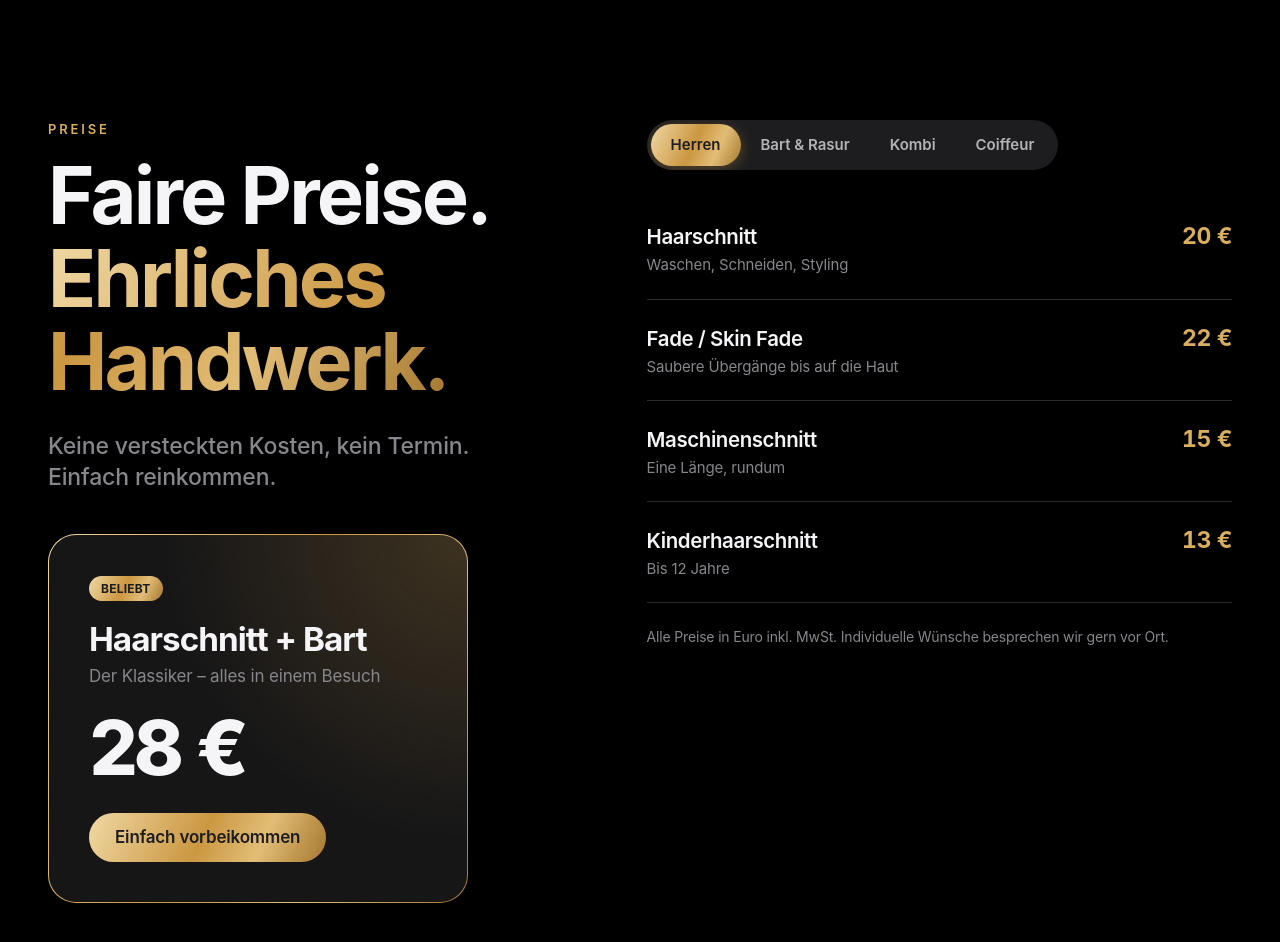
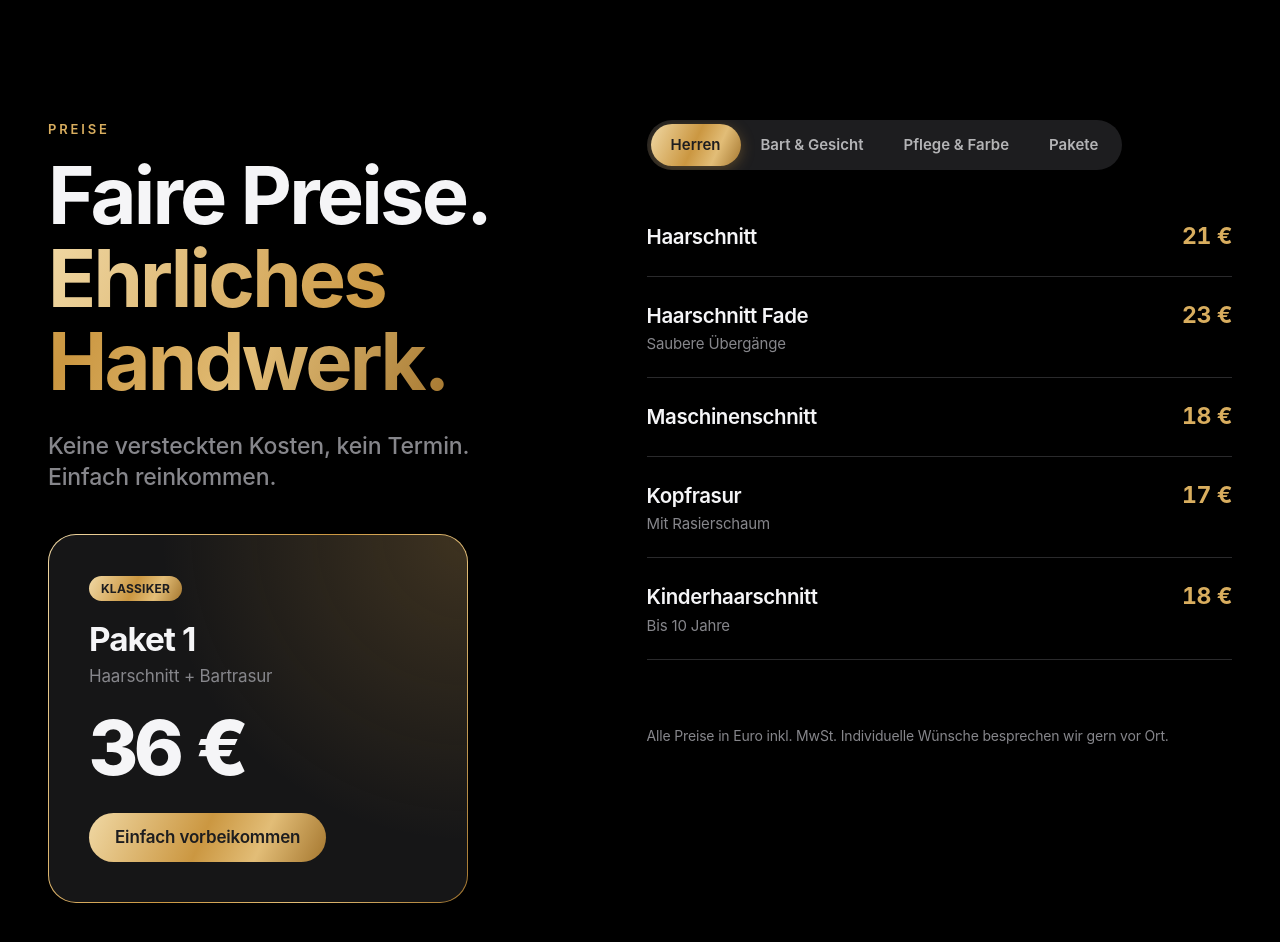
Before and after one commit to Muecahitbyr/MrMemo, a website built with Vite: page index.html in a window 1280 px wide. Shown: the part 5900-6842 px from the top of the page. Built offline with nearby package versions, Linux system fonts and the light colour scheme; some packages are replaced by stand-ins of ours.

Commit message:
Echte Preisliste eingetragen
- Kategorien: Herren, Bart & Gesicht, Pflege & Farbe, Pakete
- Paket 1 (Haarschnitt + Bartrasur, 36 €) als Highlight-Karte
- Leistungen ohne Preis zeigen „Preis im Salon“ (aktuell Paket 2)

Co-Authored-By: Claude Opus 5.5 <noreply@anthropic.com>

```diff
--- a/src/js/data.js
+++ b/src/js/data.js
@@ -24,9 +24,9 @@ export const MAP_EMBED_URL =
 /**
  * Preisliste – wird automatisch als Tabs gerendert.
  *
- * price:    Preis in Euro
+ * price:    Preis in Euro (null → „Preis im Salon“)
  * from:     true → „ab 35 €“
- * badge:    optionales Label, z. B. „Beliebt“
+ * badge:    optionales Label, z. B. „Klassiker“
  * featured: true → wird groß als Highlight-Karte neben der Liste gezeigt (nur 1×)
  */
 export const PRICE_CATEGORIES = [
@@ -34,37 +34,43 @@ export const PRICE_CATEGORIES = [
     id: 'herren',
     label: 'Herren',
     items: [
-      { name: 'Haarschnitt', desc: 'Waschen, Schneiden, Styling', price: 20 },
-      { name: 'Fade / Skin Fade', desc: 'Saubere Übergänge bis auf die Haut', price: 22 },
-      { name: 'Maschinenschnitt', desc: 'Eine Länge, rundum', price: 15 },
-      { name: 'Kinderhaarschnitt', desc: 'Bis 12 Jahre', price: 13 },
+      { name: 'Haarschnitt', price: 21 },
+      { name: 'Haarschnitt Fade', desc: 'Saubere Übergänge', price: 23 },
+      { name: 'Maschinenschnitt', price: 18 },
+      { name: 'Kopfrasur', desc: 'Mit Rasierschaum', price: 17 },
+      { name: 'Kinderhaarschnitt', desc: 'Bis 10 Jahre', price: 18 },
     ],
   },
   {
     id: 'bart',
-    label: 'Bart & Rasur',
+    label: 'Bart & Gesicht',
     items: [
-      { name: 'Bart schneiden', desc: 'Länge und Form', price: 10 },
-      { name: 'Bart mit Konturen', desc: 'Inkl. Konturen mit der Klinge', price: 13 },
-      { name: 'Klassische Rasur', desc: 'Mit Pinsel, Schaum und Klinge', price: 15 },
+      { name: 'Bartrasur & Styling', price: 17 },
+      { name: 'Augenbrauen zupfen', price: 8 },
+      { name: 'Augenbrauen mit Messer', price: 3 },
+      { name: 'Waxing', desc: 'Wangen, Ohren, Nase', price: 15 },
+      { name: 'Black Maske', price: 15 },
     ],
   },
   {
-    id: 'kombi',
-    label: 'Kombi',
+    id: 'pflege',
+    label: 'Pflege & Farbe',
     items: [
-      { name: 'Haarschnitt + Bart', desc: 'Der Klassiker – alles in einem Besuch', price: 28, badge: 'Beliebt', featured: true },
-      { name: 'Fade + Bart mit Konturen', desc: 'Das volle Programm', price: 32 },
-      { name: 'Haarschnitt + Rasur', desc: 'Frisch geschnitten, glatt rasiert', price: 33 },
+      { name: 'Haarwäsche', price: 15 },
+      { name: 'Haare färben', price: 15 },
+      { name: 'Dauerwelle', price: 40 },
     ],
   },
   {
-    id: 'coiffeur',
-    label: 'Coiffeur',
+    id: 'pakete',
+    label: 'Pakete',
     items: [
-      { name: 'Haare färben', desc: 'Je nach Länge und Aufwand', price: 35, from: true },
-      { name: 'Waschen & Föhnen', desc: 'Inkl. Pflege', price: 15, from: true },
-      { name: 'Haarstyling', desc: 'Für den besonderen Anlass', price: 12, from: true },
+      { name: 'Paket 1', desc: 'Haarschnitt + Bartrasur', price: 36, badge: 'Klassiker', featured: true },
+      // TODO: Preis für Paket 2 fehlt noch
+      { name: 'Paket 2', desc: 'Haarschnitt Fade + Bartrasur', price: null },
+      { name: 'Paket 3', desc: 'Haarschnitt + Bartrasur + Augenbrauen', price: 40 },
+      { name: 'Paket 4', desc: 'Haarschnitt + Bartrasur + Haarwäsche + Maske', price: 50 },
+      { name: 'Paket 5', desc: 'Haarschnitt + Bartrasur + Haarwäsche + Augenbrauen + Maske und mehr', price: 60 },
     ],
   },
 ];
--- a/src/js/prices.js
+++ b/src/js/prices.js
@@ -2,7 +2,9 @@ import { gsap } from 'gsap';
 import { PRICE_CATEGORIES, PRICE_NOTE } from './data.js';
 
 const formatPrice = ({ price, from }) =>
-  `${from ? 'ab ' : ''}${price.toLocaleString('de-DE', { minimumFractionDigits: 0, maximumFractionDigits: 2 })} €`;
+  price == null
+    ? 'Preis im Salon'
+    : `${from ? 'ab ' : ''}${price.toLocaleString('de-DE', { minimumFractionDigits: 0, maximumFractionDigits: 2 })} €`;
 
 function renderRow(item) {
   return `
@@ -11,7 +13,7 @@ function renderRow(item) {
         <p class="price-row__name">${item.name}${item.badge ? `<span class="price-row__badge">${item.badge}</span>` : ''}</p>
         ${item.desc ? `<p class="price-row__desc">${item.desc}</p>` : ''}
       </div>
-      <span class="price-row__price">${formatPrice(item)}</span>
+      <span class="price-row__price${item.price == null ? ' price-row__price--text' : ''}">${formatPrice(item)}</span>
     </li>`;
 }
 
--- a/src/styles/sections.css
+++ b/src/styles/sections.css
@@ -463,6 +463,12 @@
   letter-spacing: -0.02em;
   font-variant-numeric: tabular-nums;
   color: var(--accent-on-dark);
+}
+
+.price-row__price--text {
+  font-size: 0.9375rem;
+  font-weight: 600;
+  color: var(--muted);
 }
 
 .prices__note {
```
